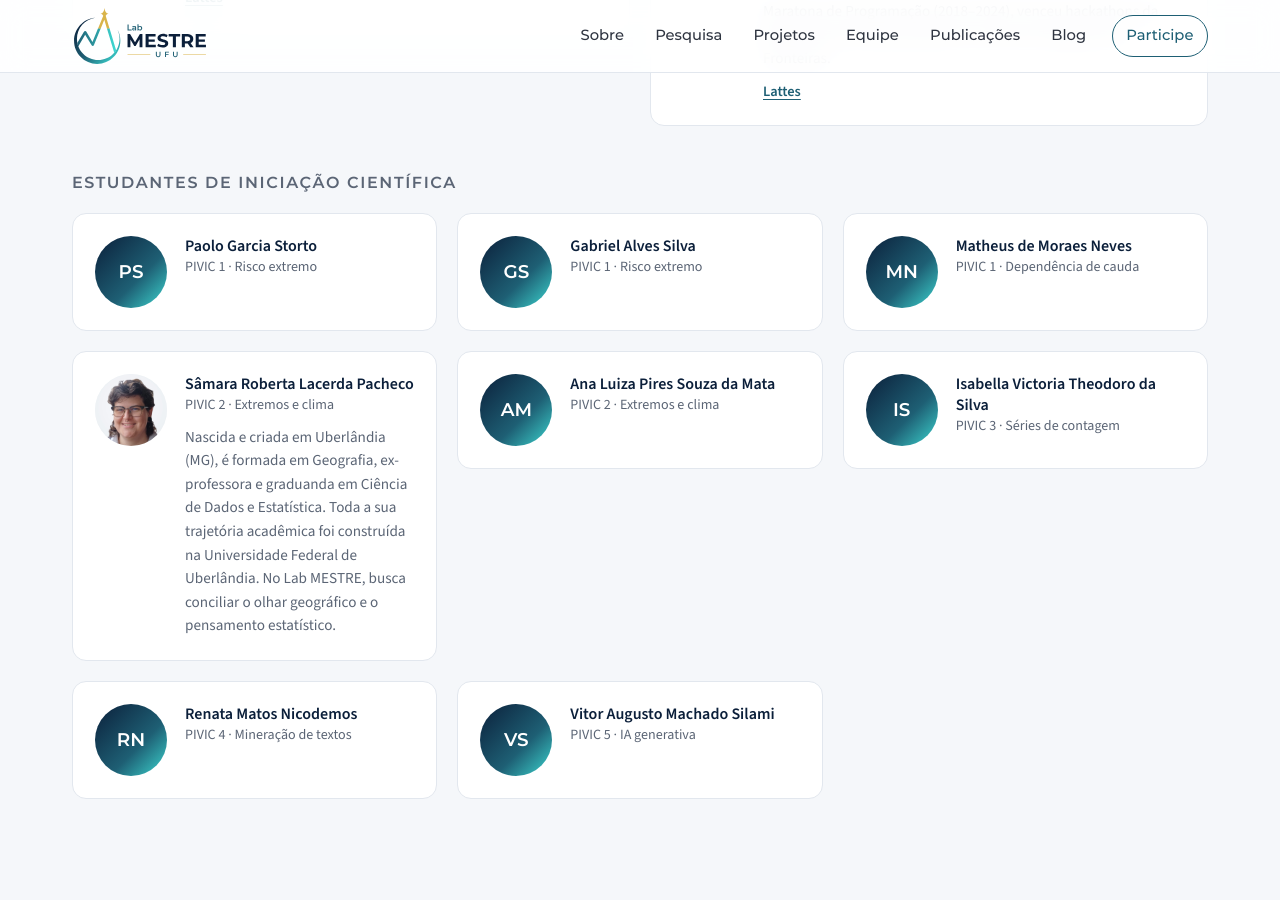
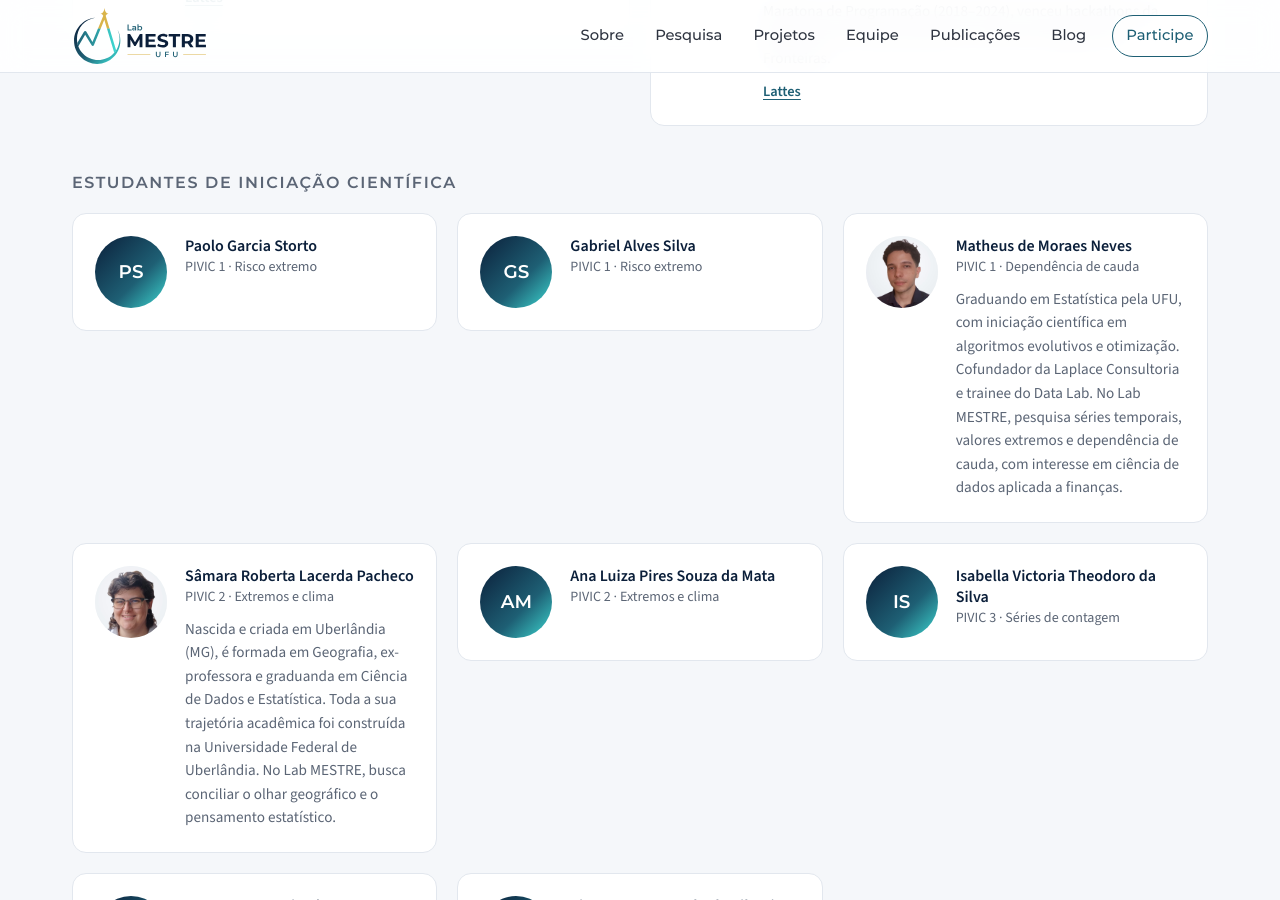
Before and after one commit to matheusguerrero/labmestre, a Jekyll site: the page built from index.html, in a window 1280 px wide and 900 px high, scrolled down 5510 px. Built offline with Jekyll 4.4.1, drawn with Linux system fonts in a browser that asks for light colours.

Commit message:
Equipe: minibio e foto do Matheus de Moraes Neves
Foto com fundo trocado por fundo liso de estúdio; a pessoa não foi
alterada. Foto também no cadastro de autores do blog.

Co-Authored-By: Claude Opus 5.5 <noreply@anthropic.com>

```diff
--- a/_data/autores.yml
+++ b/_data/autores.yml
@@ -32,6 +32,7 @@ gabriel:
 matheus-neves:
   nome: Matheus de Moraes Neves
   papel: Estudante de iniciação científica
+  foto: /assets/img/matheus-neves.jpg
 
 ana:
   nome: Ana Luiza Pires Souza da Mata
--- a/index.html
+++ b/index.html
@@ -245,7 +245,19 @@ layout: default
         <ul class="people people--bio people--students reveal">
           <li class="person"><div class="avatar" aria-hidden="true">PS</div><div><p class="person-name">Paolo Garcia Storto</p><p class="person-role">PIVIC 1 · Risco extremo</p></div></li>
           <li class="person"><div class="avatar" aria-hidden="true">GS</div><div><p class="person-name">Gabriel Alves Silva</p><p class="person-role">PIVIC 1 · Risco extremo</p></div></li>
-          <li class="person"><div class="avatar" aria-hidden="true">MN</div><div><p class="person-name">Matheus de Moraes Neves</p><p class="person-role">PIVIC 1 · Dependência de cauda</p></div></li>
+          <li class="person">
+            <img class="avatar" src="{{ '/assets/img/matheus-neves.jpg' | relative_url }}" alt="Foto de Matheus de Moraes Neves" width="72" height="72" loading="lazy">
+            <div>
+              <p class="person-name">Matheus de Moraes Neves</p>
+              <p class="person-role">PIVIC 1 · Dependência de cauda</p>
+              <p class="person-bio">
+                Graduando em Estatística pela UFU, com iniciação científica em algoritmos evolutivos
+                e otimização. Cofundador da Laplace Consultoria e trainee do Data Lab. No Lab MESTRE,
+                pesquisa séries temporais, valores extremos e dependência de cauda, com interesse em
+                ciência de dados aplicada a finanças.
+              </p>
+            </div>
+          </li>
           <li class="person">
             <img class="avatar" src="{{ '/assets/img/samara-pacheco.jpg' | relative_url }}" alt="Foto de Sâmara Roberta Lacerda Pacheco" width="72" height="72" loading="lazy">
             <div>
```
Also changed, not shown: assets/img/matheus-neves.jpg (added).
